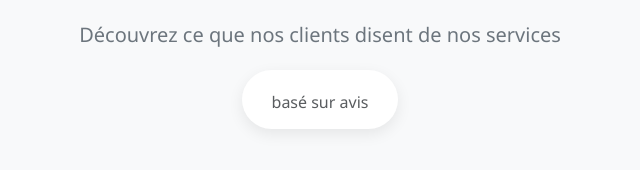
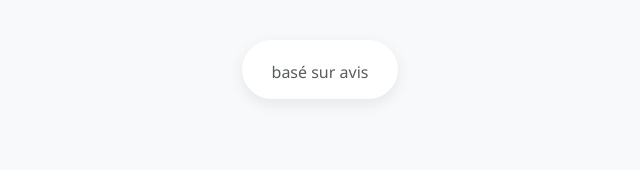
Before and after one commit to manolotsoaAngelo/cielEvasionBackend, a website: page src/utils/css/avis/avis_html_v1.html in a window 1280 px wide. Shown: the whole page, without its empty margins (320-960 px from the left). Drawn offline with nearby package versions, Linux system fonts and the light colour scheme.

Commit message:
test 249

```diff
--- a/src/utils/css/avis/avis_html_v1.html
+++ b/src/utils/css/avis/avis_html_v1.html
@@ -699,7 +699,6 @@
 <body>
     <div class="container">
         <div class="reviews-header">
-            <p class="lead">Découvrez ce que nos clients disent de nos services</p>
             <div class="rating-summary">
                 <div class="stars-container" id="averageStars"></div>
                 <div class="text-muted">
```
